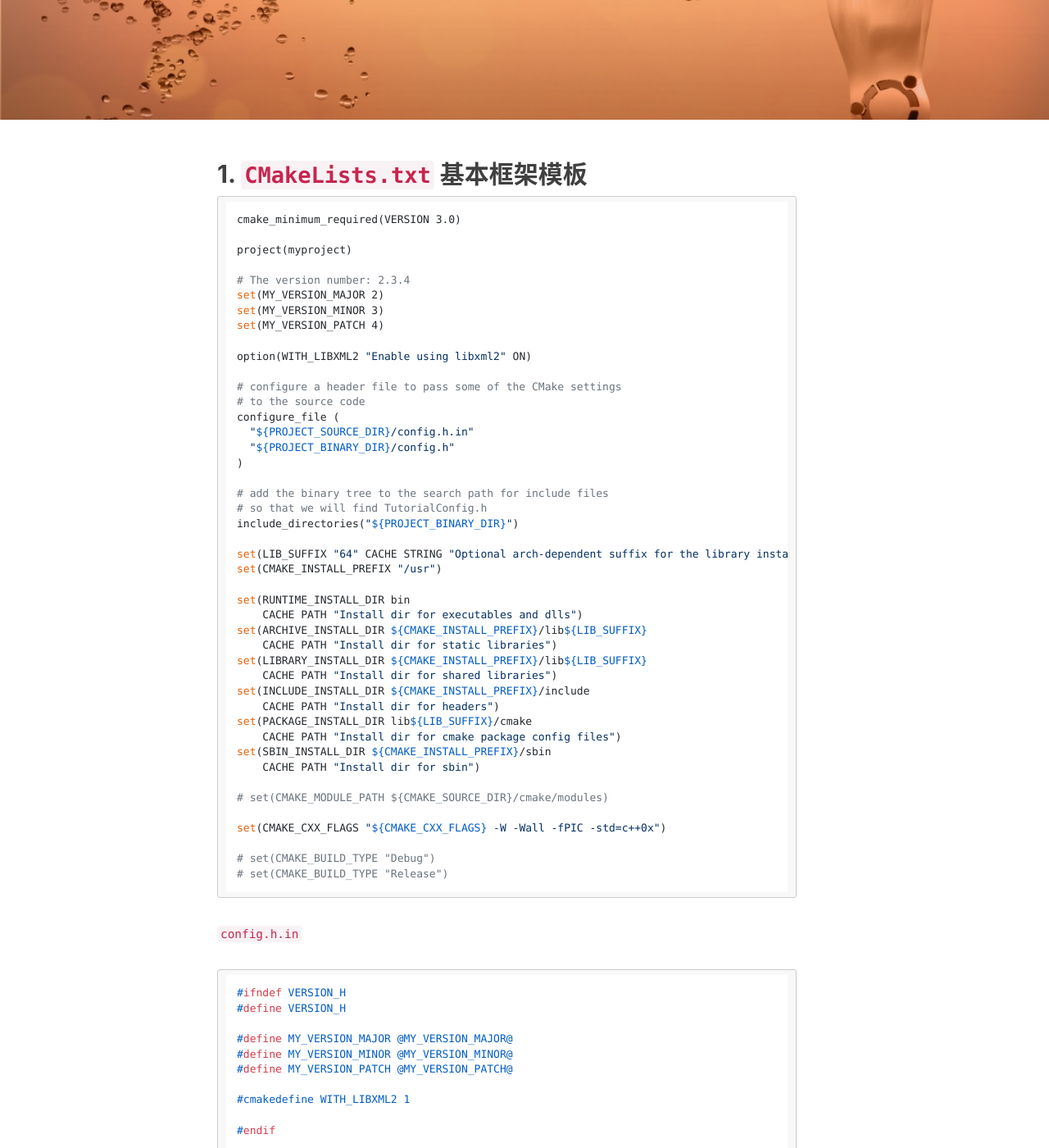
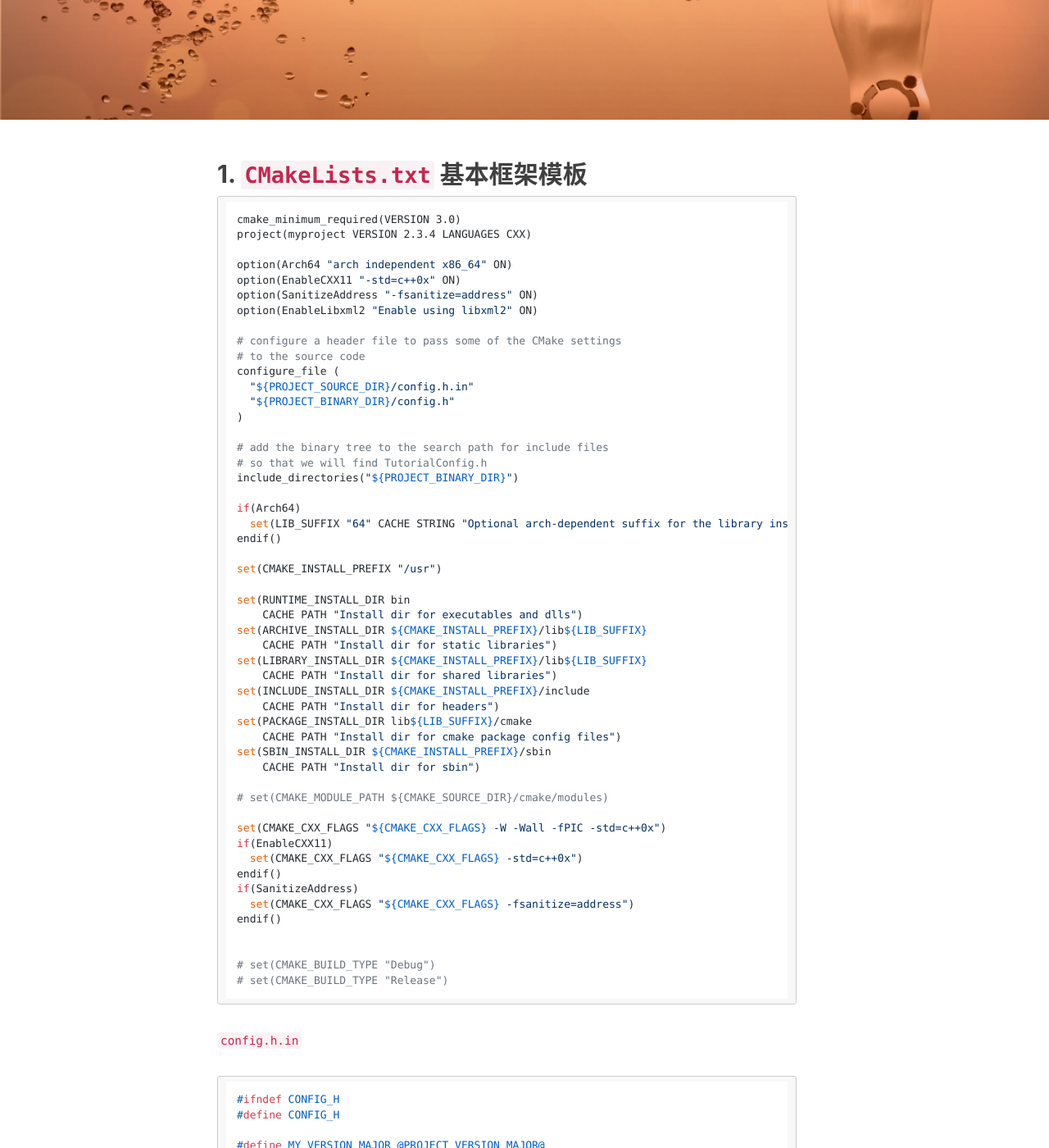
Before and after one commit to ryanorz/ryanorz.github.io, a Jekyll site: the page built from _posts/2016-9-19-cmake.md, in a window 1280 px wide and 1400 px high, scrolled down 311 px. Shown: the whole window at 82% size. Built offline with Jekyll 4.4.1, drawn with Linux system fonts in a browser that asks for light colours; nearby versions of some CDN libraries; comment, search, counter and statistics services are not loaded; some of the changed text lies outside the part shown.

Commit message:
change cmake.md

````diff
--- a/_posts/2016-9-19-cmake.md
+++ b/_posts/2016-9-19-cmake.md
@@ -14,15 +14,12 @@
 
 ```cmake
 cmake_minimum_required(VERSION 3.0)
+project(myproject VERSION 2.3.4 LANGUAGES CXX)
 
-project(myproject)
-
-# The version number: 2.3.4
-set(MY_VERSION_MAJOR 2)
-set(MY_VERSION_MINOR 3)
-set(MY_VERSION_PATCH 4)
-
-option(WITH_LIBXML2 "Enable using libxml2" ON)
+option(Arch64 "arch independent x86_64" ON)
+option(EnableCXX11 "-std=c++0x" ON)
+option(SanitizeAddress "-fsanitize=address" ON)
+option(EnableLibxml2 "Enable using libxml2" ON)
 
 # configure a header file to pass some of the CMake settings
 # to the source code
@@ -35,7 +32,10 @@
 # so that we will find TutorialConfig.h
 include_directories("${PROJECT_BINARY_DIR}")
 
-set(LIB_SUFFIX "64" CACHE STRING "Optional arch-dependent suffix for the library installation directory")
+if(Arch64)
+  set(LIB_SUFFIX "64" CACHE STRING "Optional arch-dependent suffix for the library installation directory")
+endif()
+
 set(CMAKE_INSTALL_PREFIX "/usr")
 
 set(RUNTIME_INSTALL_DIR bin
@@ -54,6 +54,13 @@
 # set(CMAKE_MODULE_PATH ${CMAKE_SOURCE_DIR}/cmake/modules)
 
 set(CMAKE_CXX_FLAGS "${CMAKE_CXX_FLAGS} -W -Wall -fPIC -std=c++0x")
+if(EnableCXX11)
+  set(CMAKE_CXX_FLAGS "${CMAKE_CXX_FLAGS} -std=c++0x")
+endif()
+if(SanitizeAddress)
+  set(CMAKE_CXX_FLAGS "${CMAKE_CXX_FLAGS} -fsanitize=address")
+endif()
+
 
 # set(CMAKE_BUILD_TYPE "Debug")
 # set(CMAKE_BUILD_TYPE "Release")
@@ -62,14 +69,17 @@
 `config.h.in`
 
 ```CPP
-#ifndef VERSION_H
-#define VERSION_H
+#ifndef CONFIG_H
+#define CONFIG_H
 
-#define MY_VERSION_MAJOR @MY_VERSION_MAJOR@
-#define MY_VERSION_MINOR @MY_VERSION_MINOR@
-#define MY_VERSION_PATCH @MY_VERSION_PATCH@
+#define MY_VERSION_MAJOR @PROJECT_VERSION_MAJOR@
+#define MY_VERSION_MINOR @PROJECT_VERSION_MINOR@
+#define MY_VERSION_PATCH @PROJECT_VERSION_PATCH@
 
-#cmakedefine WITH_LIBXML2 1
+#cmakedefine Arch64
+#cmakedefine EnableCXX11
+#cmakedefine SanitizeAddress
+#cmakedefine EnableLibxml2
 
 #endif
 ```
````
